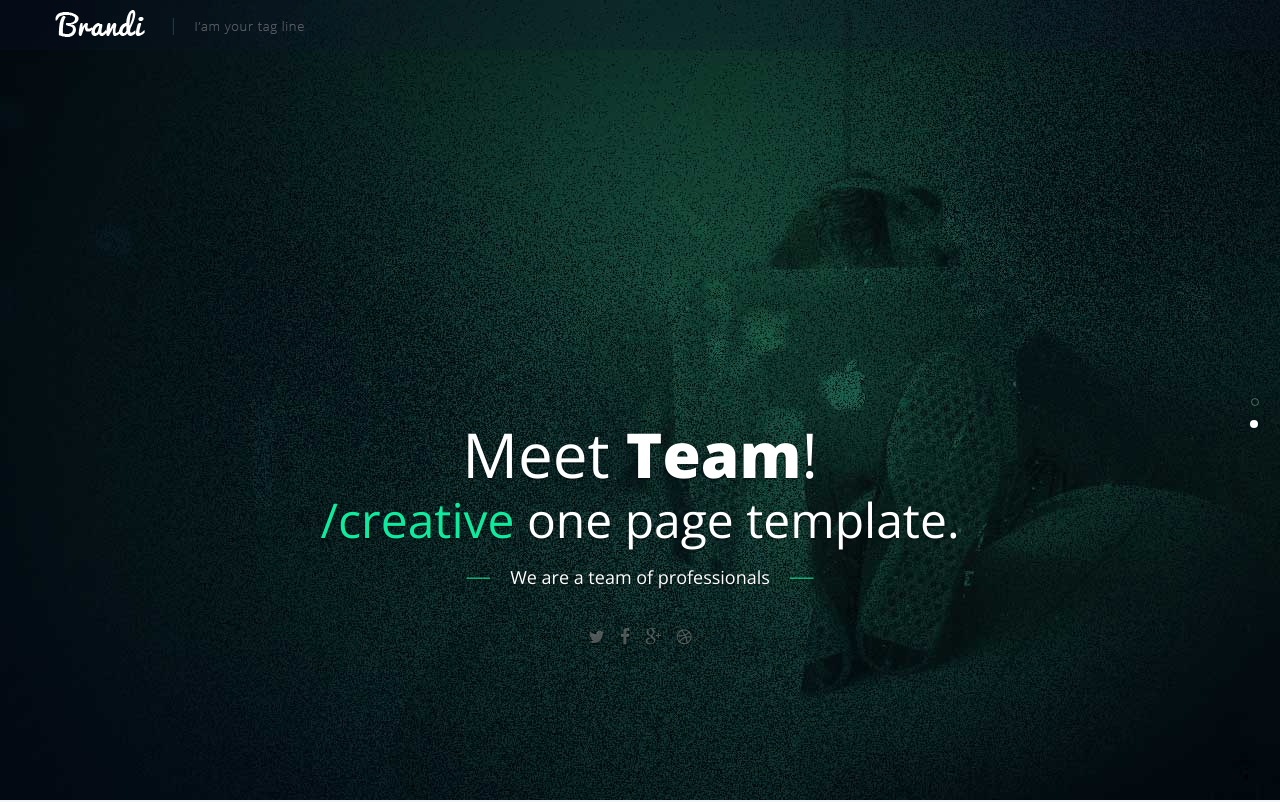
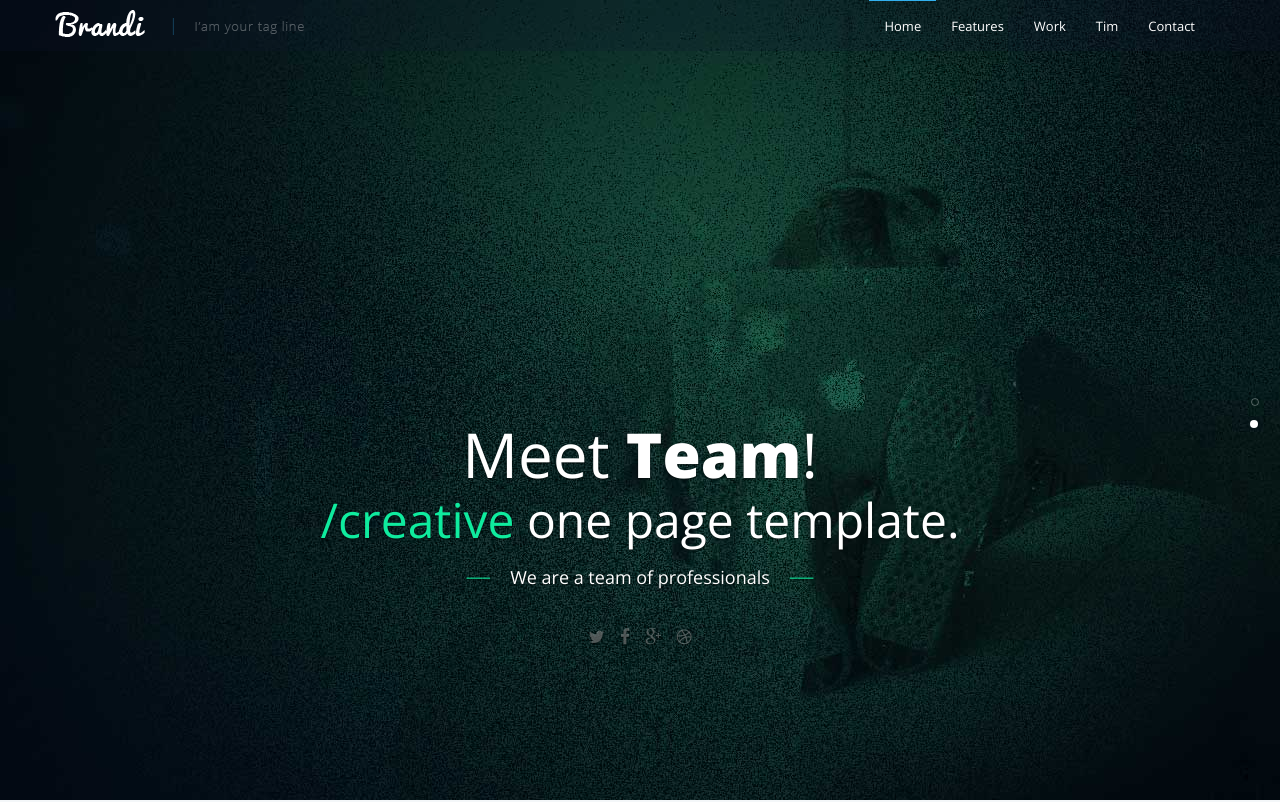
Before and after one commit to VSaleXD/AboutMe61, a plain HTML site: page index.html in a window 1280 px wide. Shown: the top 802 px of the page. Drawn offline with nearby package versions, Linux system fonts and the light colour scheme; some packages are replaced by stand-ins of ours; a script that the page names is missing.

Commit message:
tim rubah

```diff
--- a/index.html
+++ b/index.html
@@ -49,9 +49,8 @@
 		</div>
 		<!-- end preloader -->
 
-        <!--
-        Fixed Navigation
-        ==================================== -->
+        <!-- Fixed Navigation
+		 ==================================== -->
         <header id="navigation" class="navbar-fixed-top navbar">
             <div class="container">
                 <div class="navbar-header">
@@ -72,15 +71,15 @@
                 </div>
 
 				<!-- main nav -->
-                <!-- <nav class="collapse navbar-collapse navbar-right" role="navigation">
+                <nav class="collapse navbar-collapse navbar-right" role="navigation">
                     <ul id="nav" class="nav navbar-nav">
                         <li class="current"><a href="#body">Home</a></li>
                         <li><a href="#features">Features</a></li>
                         <li><a href="#works">Work</a></li>
-                        <li><a href="#team">Team</a></li>
+                        <li><a href="#team">Tim</a></li>
                         <li><a href="http://google.com">Contact</a></li>
                     </ul>
-                </nav> -->
+                </nav>
 				<!-- /main nav -->
 
             </div>
@@ -119,7 +118,7 @@
 								<li><a href=""><i class="fa fa-twitter fa-lg"></i></a></li>
 								<li><a href=""><i class="fa fa-facebook fa-lg"></i></a></li>
 								<li><a href=""><i class="fa fa-google-plus fa-lg"></i></a></li>
-								<li><a href=""><i class="fa fa-dribbble fa-lg"></i></a></li>
+								<!-- <li><a href=""><i class="fa fa-dribbble fa-lg"></i></a></li> -->
 							</ul>
 						</div>
 					</div>
```
